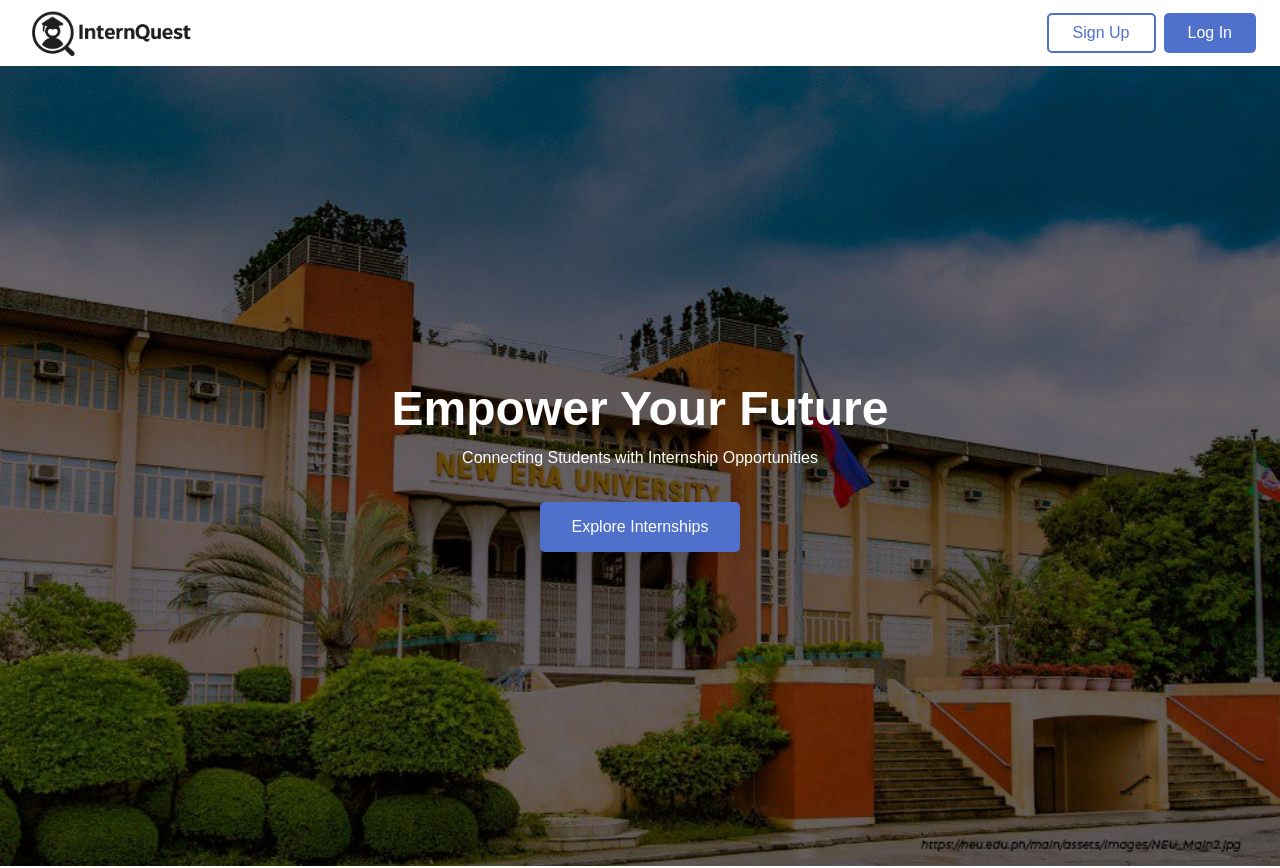
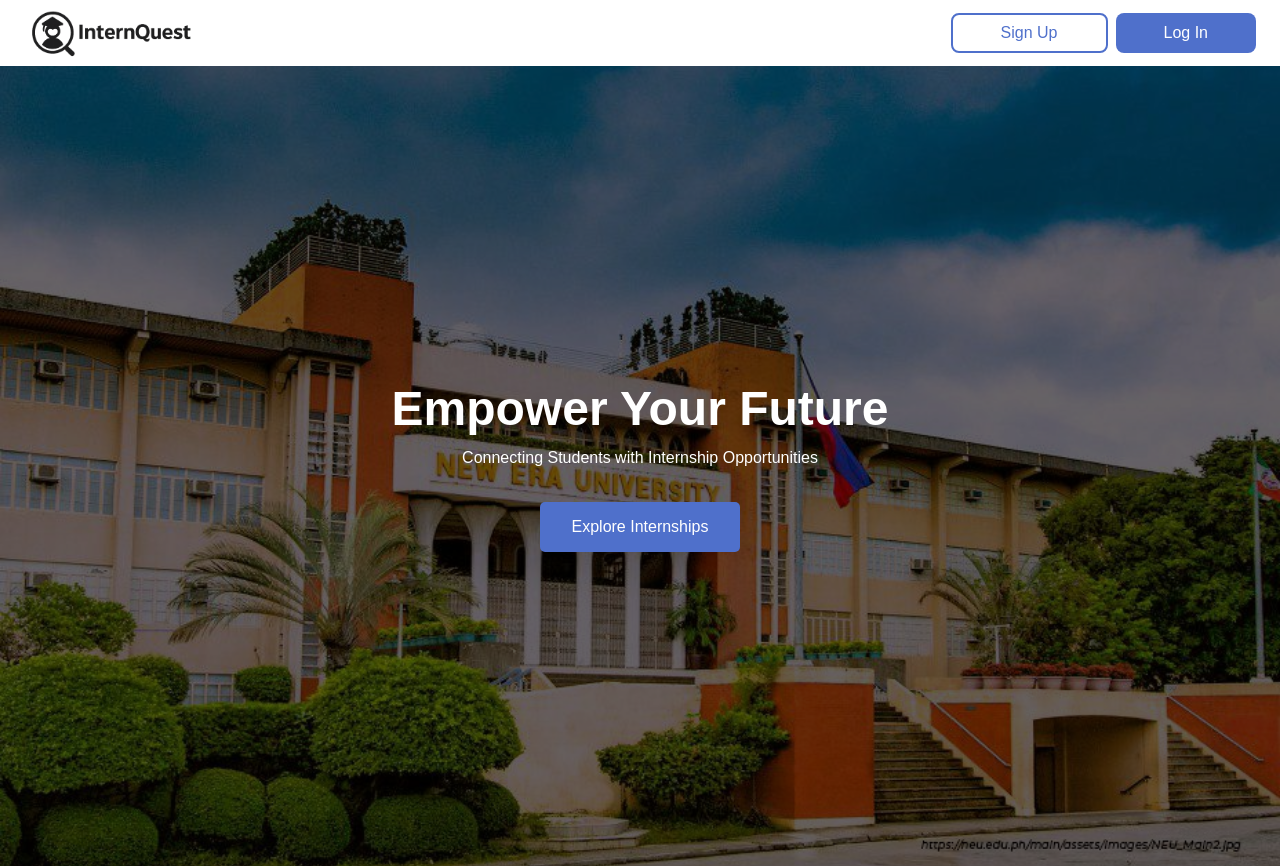
Before and after one commit to Justine1193/Internship_Capstone_Project, a React (Vite) app: page / in a window 1280 px wide. Shown: the top 868 px of the page. Built offline with nearby package versions, Linux system fonts and the light colour scheme.

Commit message:
ladingPage update

```diff
--- a/src/Components/LandingPageComponents/Navbar.css
+++ b/src/Components/LandingPageComponents/Navbar.css
@@ -2,15 +2,15 @@
 }
 
 /* Make this nav bleed full‑width, no parent .container required */
-.btn-navbar {
+.navbar {
   width: 100vw; /* full width of the screen */
   max-width: 100%;
   display: flex;
   align-items: center;
   justify-content: space-between; /* push logo left and buttons right */
   padding: 0.5rem 1.5rem;
-  background-color: white;
-  box-shadow: 0 2px 4px rgba(0,0,0,0.1);
+  background-color: #ffffff;
+  box-shadow: 0 2px 4px rgba(0,0,0,0.2);
   box-sizing: border-box; /* include padding in width */
   }
 
@@ -28,14 +28,14 @@
 
   /* any extra tweaks to your bootstrap buttons */
   .navbar-btn {
-    padding: 0.5rem 1.5rem;
+    padding: 0.5rem 3rem;
     font-size: 1rem;
     white-space: nowrap;
     height: 40px;
     display: flex;
     align-items: center;
     justify-content: center;
-    border-radius: 5px;
+    border-radius: 8px;
     transition: all 0.3s ease;
 
   }
--- a/src/Components/LandingPageComponents/Navbar.jsx
+++ b/src/Components/LandingPageComponents/Navbar.jsx
@@ -5,7 +5,7 @@ import logo_light from "../../assets/logo-black.png"
 
 const Navbar = () => {
   return (
-    <nav className="btn-navbar">
+    <nav className="navbar">
 
       <a href="/" className="logo-container">
         <img src={logo_light} alt="InternQuest" className="logo" />
@@ -18,9 +18,9 @@ const Navbar = () => {
         <Button variant="primary" className="navbar-btn login-btn">
           Log In
         </Button>
-
       </div>
     </nav>
+
   )
 }
 
```
